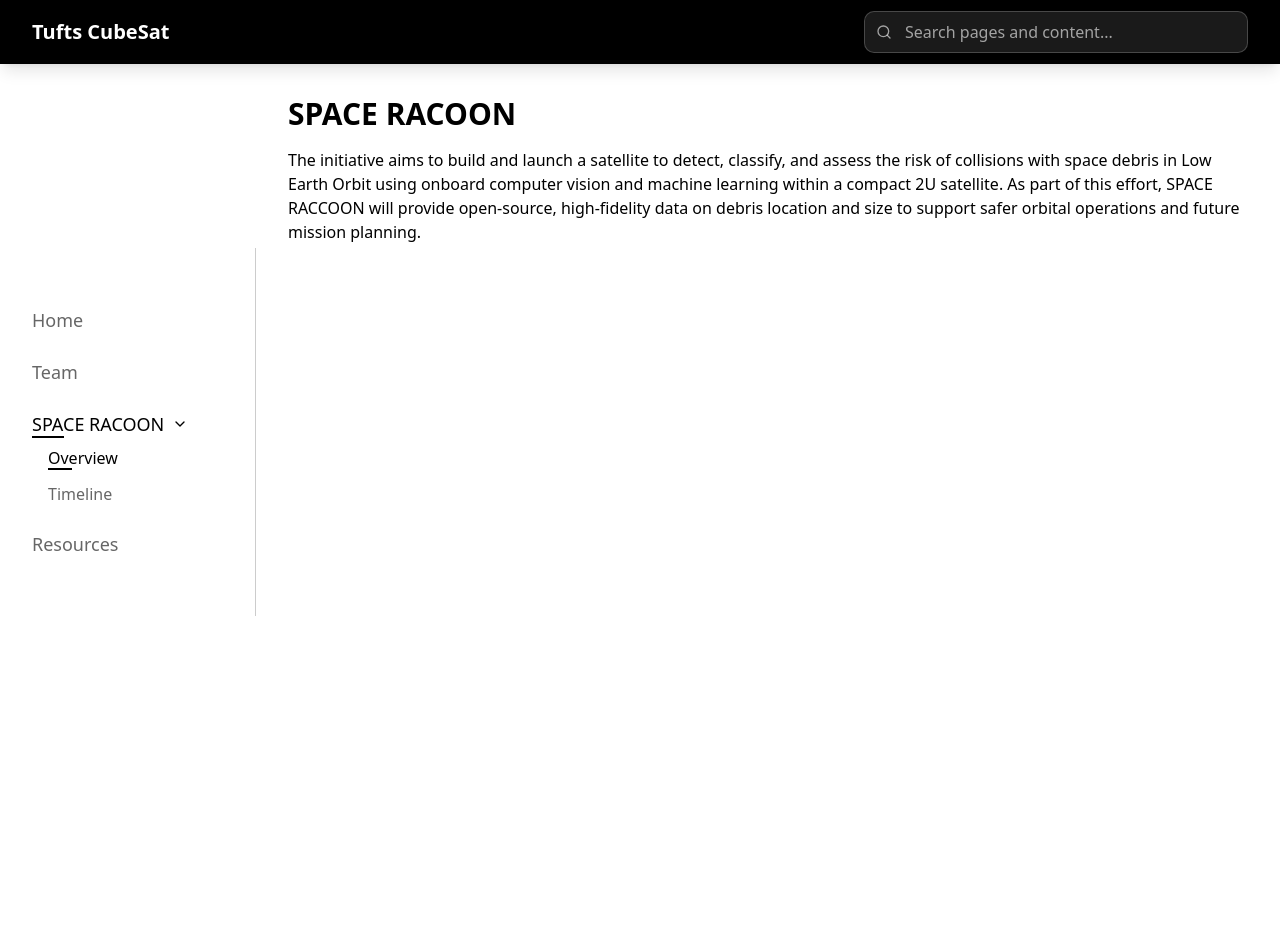
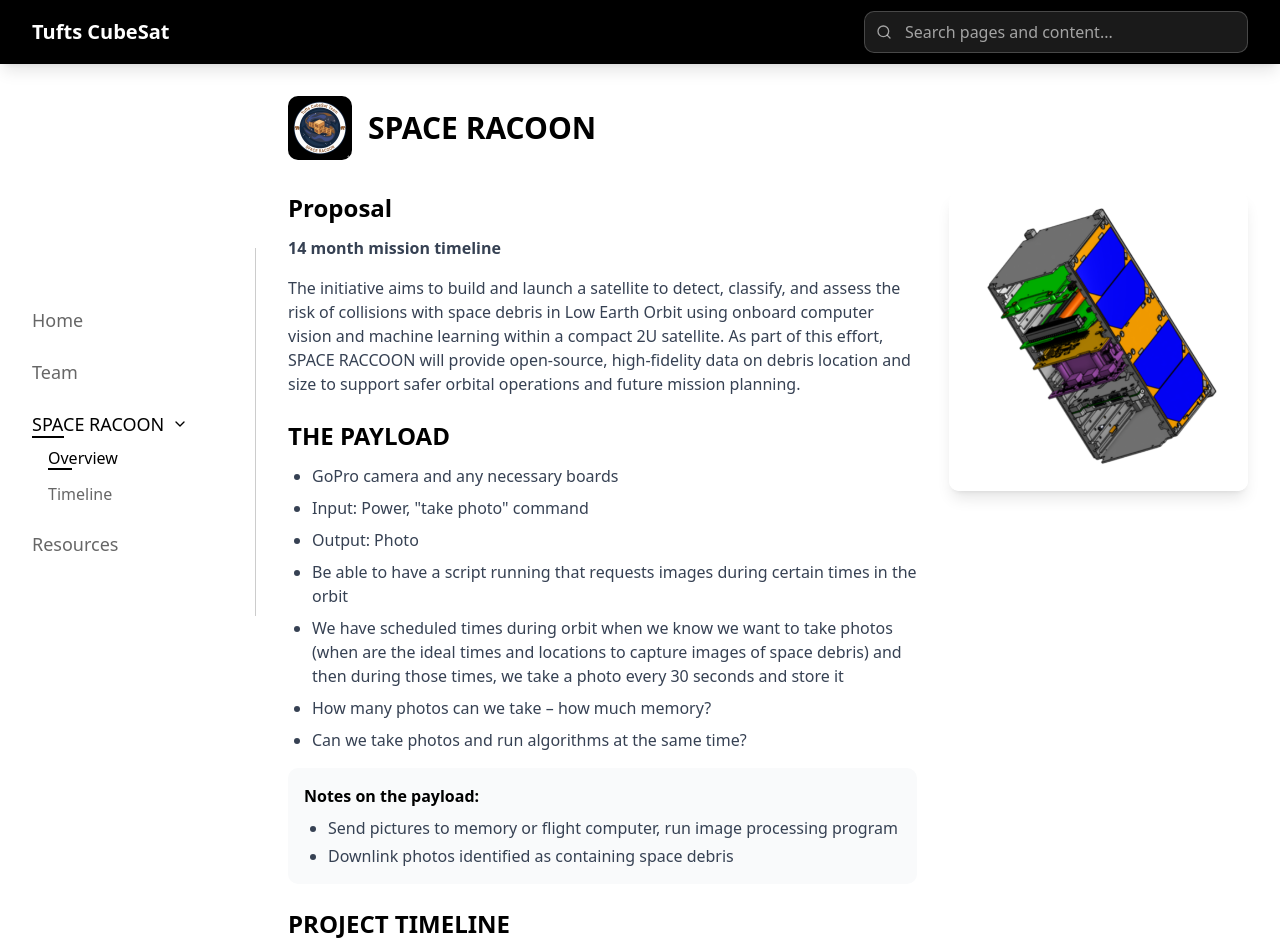
Before and after one commit to Tufts-CubeSat/Website-and-Gantt, a Next.js app: page /space-racoon in a window 1280 px wide. Shown: the top 952 px of the page. Before the commit the page ends 864 px from the top, so only its background shows below. Built offline with nearby package versions, Linux system fonts and the light colour scheme.

Commit message:
space racoon overview

```diff
--- a/app/space-racoon/page.tsx
+++ b/app/space-racoon/page.tsx
@@ -1,5 +1,7 @@
 import { pagesData } from "@/lib/pages-data";
 import type { Metadata } from "next";
+import Image from "next/image";
+import Link from "next/link";
 
 const pageMetadata = pagesData["space-racoon"];
 
@@ -12,8 +14,83 @@
 export default function SpaceRacoon() {
   return (
     <main className="min-h-screen p-8">
-      <h1 className="text-3xl font-semibold mb-4">{pageMetadata.title}</h1>
-      <p>{pageMetadata.description}</p>
+      {/* Header with logo */}
+      <div className="flex items-center gap-4 mb-8">
+        <Image
+          src="/android-chrome-512x512.png"
+          alt="SPACE RACOON Logo"
+          width={64}
+          height={64}
+          className="rounded-lg"
+        />
+        <h1 className="text-3xl font-semibold">{pageMetadata.title}</h1>
+      </div>
+
+      {/* Main content with image on the right */}
+      <div className="grid grid-cols-1 lg:grid-cols-3 gap-8 mb-8">
+        {/* Left column - Content */}
+        <div className="lg:col-span-2 space-y-6">
+          {/* Proposal Section */}
+          <section>
+            <h2 className="text-2xl font-semibold mb-3">Proposal</h2>
+            <p className="text-gray-700 mb-4">
+              <strong>14 month mission timeline</strong>
+            </p>
+            <p className="text-gray-700">
+              The initiative aims to build and launch a satellite to detect, classify, and assess the risk of collisions with space debris in Low Earth Orbit using onboard computer vision and machine learning within a compact 2U satellite. As part of this effort, SPACE RACCOON will provide open-source, high-fidelity data on debris location and size to support safer orbital operations and future mission planning.
+            </p>
+          </section>
+
+          {/* The Payload Section */}
+          <section>
+            <h2 className="text-2xl font-semibold mb-3">THE PAYLOAD</h2>
+            <ul className="list-disc pl-6 space-y-2 text-gray-700">
+              <li>GoPro camera and any necessary boards</li>
+              <li>Input: Power, "take photo" command</li>
+              <li>Output: Photo</li>
+              <li>Be able to have a script running that requests images during certain times in the orbit</li>
+              <li>We have scheduled times during orbit when we know we want to take photos (when are the ideal times and locations to capture images of space debris) and then during those times, we take a photo every 30 seconds and store it</li>
+              <li>How many photos can we take – how much memory?</li>
+              <li>Can we take photos and run algorithms at the same time?</li>
+            </ul>
+            <div className="mt-4 p-4 bg-gray-50 rounded-lg">
+              <p className="font-semibold mb-2">Notes on the payload:</p>
+              <ul className="list-disc pl-6 space-y-1 text-gray-700">
+                <li>Send pictures to memory or flight computer, run image processing program</li>
+                <li>Downlink photos identified as containing space debris</li>
+              </ul>
+            </div>
+          </section>
+
+          {/* Project Timeline Section */}
+          <section>
+            <h2 className="text-2xl font-semibold mb-3">PROJECT TIMELINE</h2>
+            <p className="text-gray-700 mb-2">
+              2-3 years, specifics on{" "}
+              <Link
+                href="/space-racoon/timeline"
+                className="text-blue-600 hover:text-blue-800 hover:underline"
+              >
+                Gantt Chart
+              </Link>
+            </p>
+          </section>
+        </div>
+
+        {/* Right column - Image */}
+        <div className="lg:col-span-1">
+          <div className="sticky top-8">
+            <Image
+              src="/CubeSat Onhape.png"
+              alt="CubeSat Onshape Design"
+              width={512}
+              height={512}
+              className="w-full h-auto rounded-lg shadow-lg"
+              style={{ objectFit: "contain" }}
+            />
+          </div>
+        </div>
+      </div>
     </main>
   );
 }
```
Also changed, not shown: public/CubeSat Onhape.png (added).
